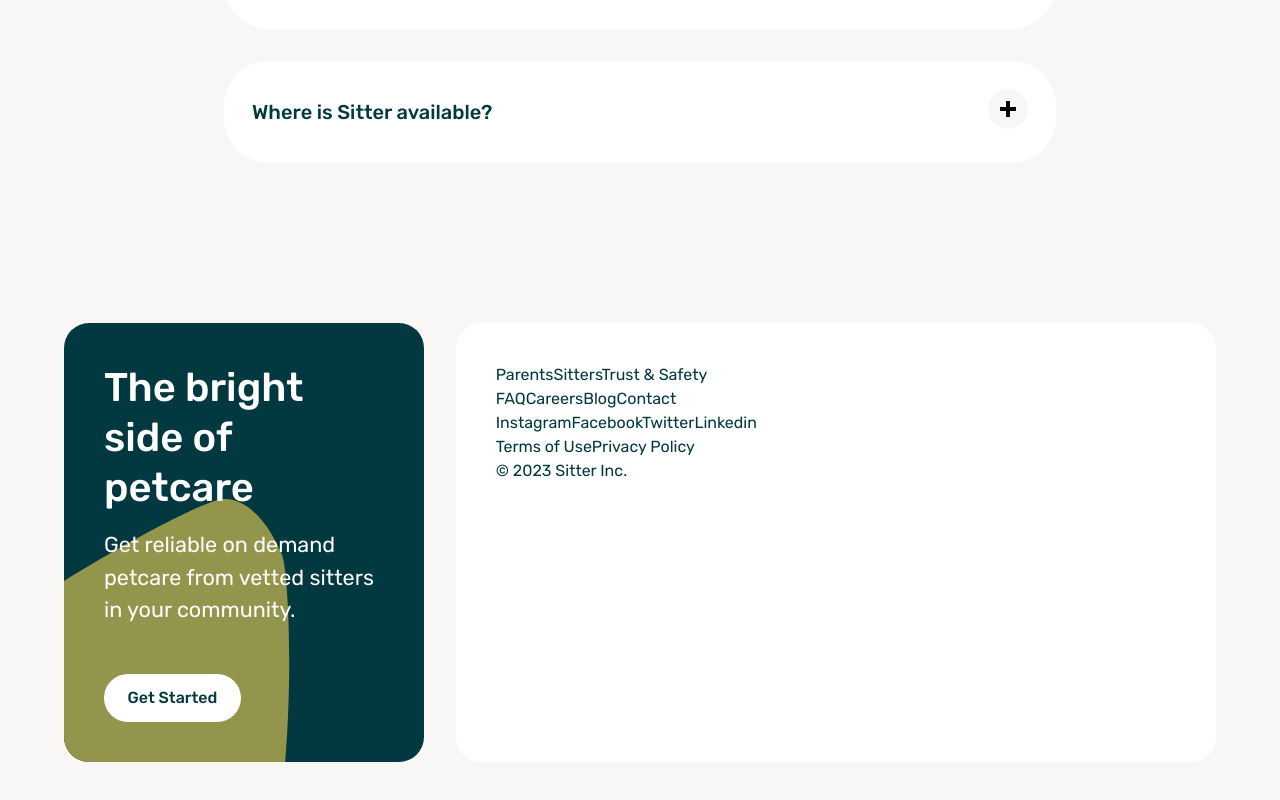
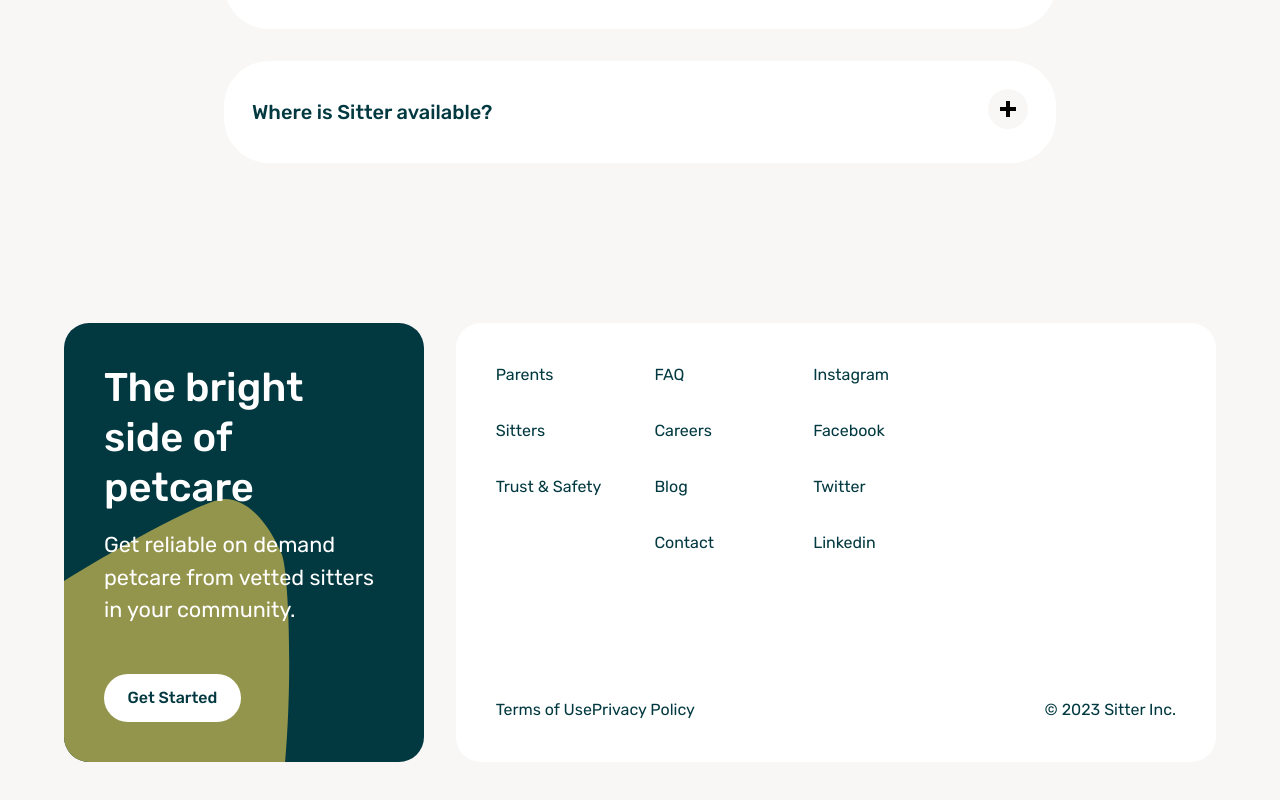
Before and after one commit to samsonc89/otter-replica, a React (Vite) app: page / in a window 1280 px wide. Shown: the part 4450-5250 px from the top of the page. Built offline with nearby package versions, Linux system fonts and the light colour scheme.

Commit message:
Adjust alignment of footer links

```diff
--- a/src/containers/Footer/footer.css
+++ b/src/containers/Footer/footer.css
@@ -57,4 +57,25 @@
   border-radius: 25px;
   background-color: var(--light-asset-bg-color);
   flex: 1;
+  display: flex;
+  flex-direction: column;
+  justify-content: space-between;
 }
+
+.footer-row {
+  display: flex;
+  justify-content: space-between;
+}
+
+.footer-links-wrapper {
+  display: flex;
+  width: 70%;
+  /* justify-content: space-between; */
+}
+
+.footer-links {
+  display: flex;
+  flex-direction: column;
+  gap: 2rem;
+  width: 40%;
+}
```
